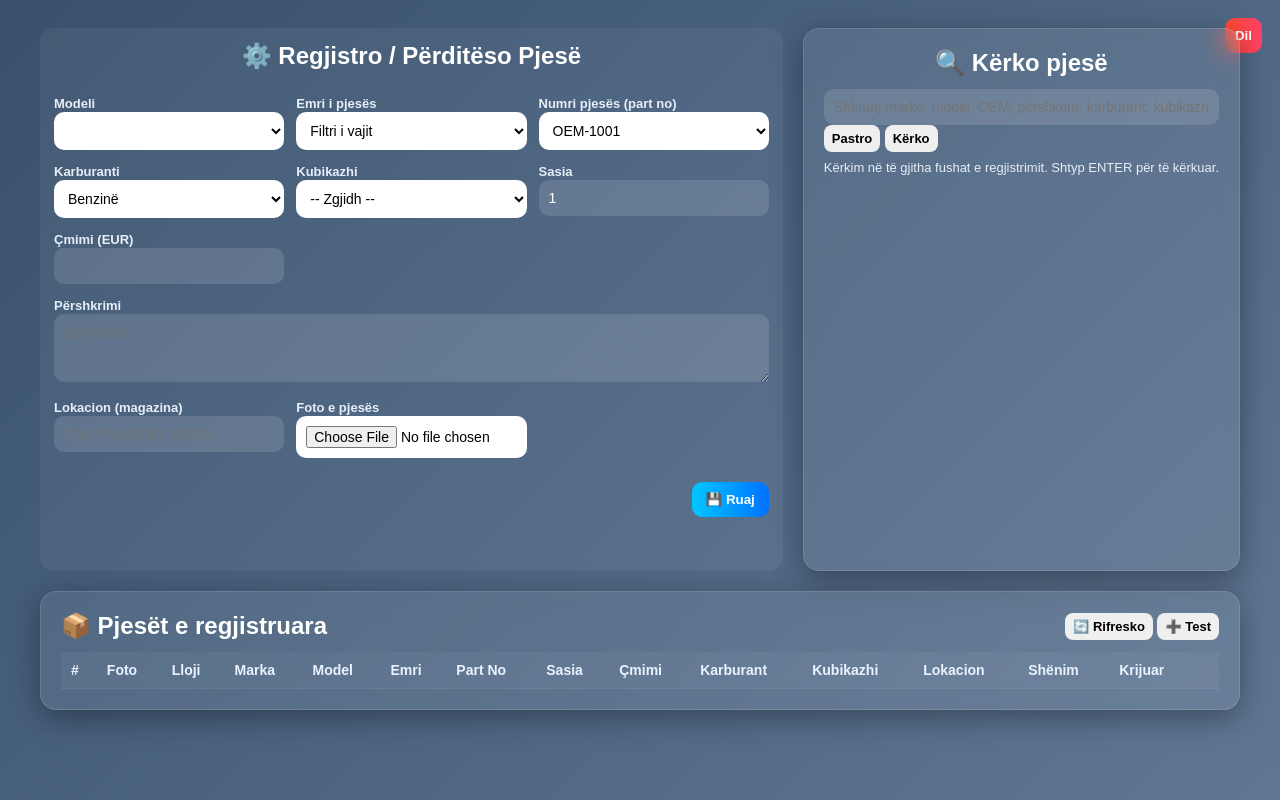
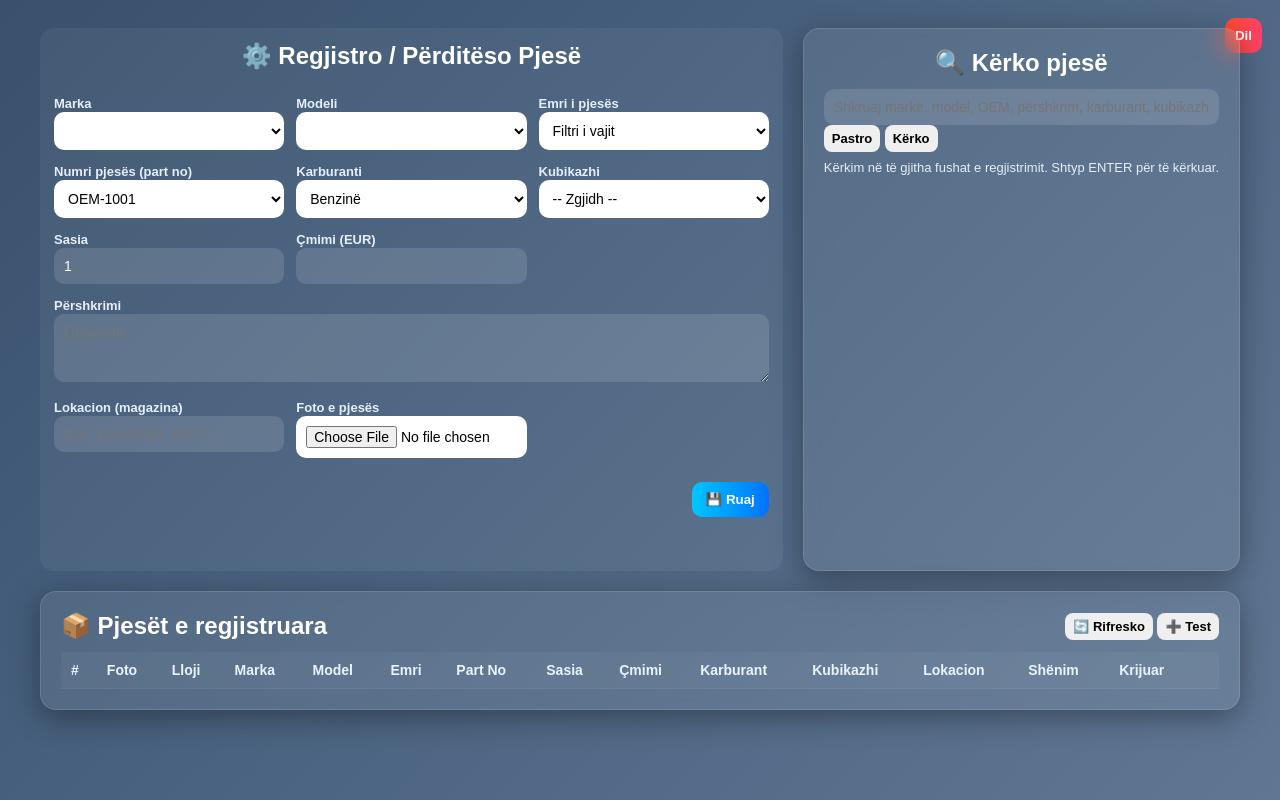
Before and after one commit to albnorshehu-hue/Servis32, a website: page dashboard.html in a window 1280 px wide. Drawn offline with Linux system fonts and the light colour scheme; sample sign-in values are in the browser's storage.

```diff
--- a/dashboard.html
+++ b/dashboard.html
@@ -61,7 +61,14 @@
 
 
         <div>
+          <label>Marka</label>
+
+          <select id="brand"></select>
+        </div>
+
+        <div>
           <label>Modeli</label>
+
           <select id="model"></select>
         </div>
         <div>
```
